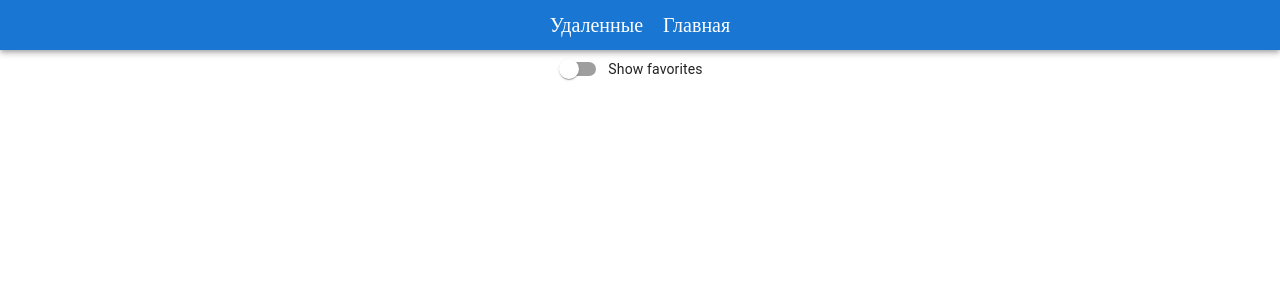
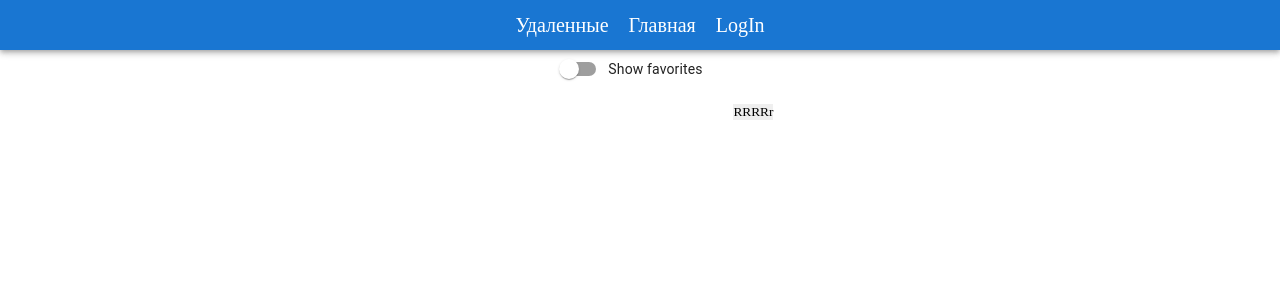
Before and after one commit to NikitaSin30/spaAppReact, a React (Create React App) app: page /login in a window 1280 px wide. Shown: the top 300 px of the page. Built offline with nearby package versions, Linux system fonts and the light colour scheme; no server answers.

Commit message:
делал востановление карточек и авторизация

```diff
--- a/src/App.js
+++ b/src/App.js
@@ -1,20 +1,18 @@
-/* eslint-disable array-callback-return */
+
 import './App.css';
 import Main from './Componets/page/MainPage.jsx';
 import { Routes, Route } from 'react-router-dom';
-import Header from './Componets/Header/Header';
-import CardBlock from './Componets/CardComponent/CardBlock';
-import Filter from './Componets/Filter/Filter';
 import { useEffect, useState } from 'react';
 import { getHeroes } from './ConnectApi/getHeroes';
-import ErrorMessage from './Componets/ErrorMessage/ErrorMessage.jsx';
+import Layout from './Componets/layout/Layout.jsx';
 import { useDispatch, useSelector } from 'react-redux';
 import {
    setHeroesRickyMorty,
    setErrorStatus,
    setLoading,
 } from './store/actions/index.js';
-import RemotedCardPage from './Componets/page/RemotedCardPage';
+import RemotedCardPage from './Componets/page/RemotedCardPage.jsx';
+import LogIn from './Componets/logIn.jsx/LogIn.jsx';
 
 function App() {
    const [checkedFavorites, isCheckedFavorites] = useState(false);
@@ -42,23 +40,29 @@ function App() {
 
    return (
       <div className="App">
-         <Header></Header>
-         <Filter
-            checkedFavorites={checkedFavorites}
-            onChangeFavoriteFilter={onChangeFavoriteFilter}
-         ></Filter>
          <Routes>
             <Route
                path="/"
                element={
-                  <Main
+                  <Layout
                      checkedFavorites={checkedFavorites}
-                     isError={isError}
-                     isLoading={isLoading}
+                     onChangeFavoriteFilter={onChangeFavoriteFilter}
                   />
                }
-            />
-            <Route path="/remotedCards" element={<RemotedCardPage />} />
+            >
+               <Route
+                  index
+                  element={
+                     <Main
+                        checkedFavorites={checkedFavorites}
+                        isError={isError}
+                        isLoading={isLoading}
+                     />
+                  }
+               />
+               <Route path="/remotedCards" element={<RemotedCardPage/>} />
+               <Route path='/login' element={<LogIn/>}/>
+            </Route>
          </Routes>
       </div>
    );
--- a/src/Componets/CardComponent/CardItem.jsx
+++ b/src/Componets/CardComponent/CardItem.jsx
@@ -12,6 +12,9 @@ import Favorite from '@mui/icons-material/Favorite';
 import CommentIcon from '@mui/icons-material/Comment';
 import './CardItem.css';
 import Comments from './Comments';
+import { useSelector } from 'react-redux';
+import { Navigate, Routes, Route } from 'react-router-dom';
+import RequireAuth from '../hoc/RequireAuth';
 
 function CardItem({
    name,
@@ -22,9 +25,8 @@ function CardItem({
    onCheckLike,
    switchShowComments,
    isCommentsShow,
-   generatesRemoteCards
+   generatesRemoteCards,
 }) {
-
    return (
       <Card className="card" id={id} sx={{ width: 300 }}>
          <div className="card-content">
@@ -53,7 +55,10 @@ function CardItem({
                   {isCommentsShow ? null : (
                      <IconButton
                         aria-label="share"
-                        onClick={() =>{deleteCard(id);generatesRemoteCards(id)}}
+                        onClick={() => {
+                           deleteCard(id);
+                           generatesRemoteCards(id);
+                        }}
                      >
                         <DeleteIcon />
                      </IconButton>
@@ -63,7 +68,7 @@ function CardItem({
                   <CommentIcon />
                </IconButton>
             </div>
-            {isCommentsShow ? <Comments id={id} /> : null}
+            {isCommentsShow ? <RequireAuth id={id}></RequireAuth> : null}
          </div>
       </Card>
    );
--- a/src/Componets/CardComponent/Comments.jsx
+++ b/src/Componets/CardComponent/Comments.jsx
@@ -12,12 +12,15 @@ export default function Comments({ id }) {
    function getValueInput(e) {
       setCommentInput(() => e.target.value);
    }
-   function generatesComment(id) {
+
+   function generatesComment(id,event) {
+    event.preventDefault()
       const date = new Date().toLocaleString();
       let newComment = { id: id, date: date, comment: commentInput };
       dispatch(setCommentRickMorty(newComment));
       setCommentInput((prev) => (prev = ''));
    }
+
    const commentsCurrentCard = comments.filter((comment) => comment.id === id);
 
    return (
@@ -43,7 +46,7 @@ export default function Comments({ id }) {
                   onChange={getValueInput}
                />
             </label>
-            <Button onClick={() => generatesComment(id)}>
+            <Button onClick={(event) => generatesComment(id,event)}>
                Оставить коментарий
             </Button>
          </form>
--- a/src/Componets/CardComponent/remoteHeroes/RemoteCard.jsx
+++ b/src/Componets/CardComponent/remoteHeroes/RemoteCard.jsx
@@ -8,8 +8,7 @@ import Typography from '@mui/material/Typography';
 import RestorePageIcon from '@mui/icons-material/RestorePage';
 import '../CardItem.css';
 
-function RemoteCard({ id, name, image,rebuildCard }) {
-
+function RemoteCard({ id, name, image, rebuildCard }) {
    return (
       <Card className="card" id={id} sx={{ width: 300 }}>
          <div className="card-content">
--- a/src/Componets/Header/Header.jsx
+++ b/src/Componets/Header/Header.jsx
@@ -1,8 +1,6 @@
 import React from 'react';
 import AppBar from '@mui/material/AppBar';
 import Box from '@mui/material/Box';
-import Toolbar from '@mui/material/Toolbar';
-import Typography from '@mui/material/Typography';
 import { Link } from 'react-router-dom';
 import './Header.css';
 
@@ -13,6 +11,8 @@ function Header() {
             <div className="appBar">
                <Link to="/remotedCards">Удаленные</Link>
                <Link to="/">Главная</Link>
+               <Link to="/login">LogIn</Link>
+
             </div>
          </AppBar>
       </Box>
--- /dev/null
+++ b/src/Componets/hoc/RequireAuth.jsx
@@ -0,0 +1,17 @@
+import { useLocation,Navigate } from "react-router-dom"
+import { useSelector } from "react-redux"
+import Comments from "../CardComponent/Comments";
+
+function RequireAuth (id) {
+   const nameUser = useSelector((state) => state.reducerRickMorty.nameUser);
+if(!nameUser.length) {
+return (
+   <Navigate to='login'/>
+)
+}
+return (
+   <Comments id={id} />
+)
+}
+
+export default RequireAuth
--- /dev/null
+++ b/src/Componets/layout/Layout.jsx
@@ -0,0 +1,16 @@
+import { Outlet } from "react-router-dom";
+import Header from "../Header/Header";
+import Filter from "../Filter/Filter";
+
+
+function Layout ({checkedFavorites,onChangeFavoriteFilter}) {
+    return (
+        <>
+        <Header/>
+        <Filter onChangeFavoriteFilter={onChangeFavoriteFilter} checkedFavorites={checkedFavorites}/>
+        <Outlet/>
+        </>
+    )
+}
+
+export default Layout
--- /dev/null
+++ b/src/Componets/logIn.jsx/LogIn.jsx
@@ -0,0 +1,31 @@
+import { useState } from "react"
+import { useDispatch } from "react-redux"
+import { setUserName } from "../../store/actions"
+
+function LogIn(params) {
+    const dispatch = useDispatch()
+    const [user, setUser] = useState('')
+
+
+   function generatesUserName(event) {
+        event.preventDefault()
+        dispatch(setUserName(user))
+        setUser(prev => prev = '')
+      }
+
+    function getValueInputUserName(e) {
+            setUser(() => e.target.value);
+    }
+    return (
+        <>
+        <form >
+            <input type="text" name="name" value={user} onChange={getValueInputUserName}/>
+
+            <label htmlFor="name">Введи имя</label>
+            <button onClick={(event)=>generatesUserName(event)}>RRRRr</button>
+        </form>
+        </>
+    )
+}
+
+export default LogIn
--- a/src/store/actions/index.js
+++ b/src/store/actions/index.js
@@ -44,3 +44,9 @@ export const setRebuildCard =(card) => {
       payload:card,
    }
 }
+export const setUserName =(userName) => {
+   return {
+      type:'SET_USER_NAME',
+      payload:userName,
+   }
+}
--- a/src/store/reducer/reducerRickMorty.jsx
+++ b/src/store/reducer/reducerRickMorty.jsx
@@ -4,6 +4,7 @@ const initialState = {
    isError: false,
    isLoading: false,
    comments: [],
+   nameUser:''
 };
 
 export const reducerRickMorty = (state = initialState, action) => {
@@ -51,6 +52,12 @@ export const reducerRickMorty = (state = initialState, action) => {
                (item) => item.id !== action.payload[0].id,
             ),
          };
+         case 'SET_USER_NAME':
+            console.log(action.payload);
+         return {
+            ...state,
+            nameUser: action.payload,
+         };
       default:
          return state;
    }
```
